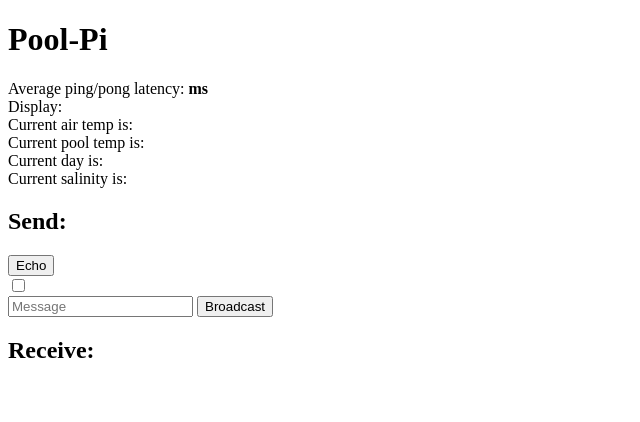
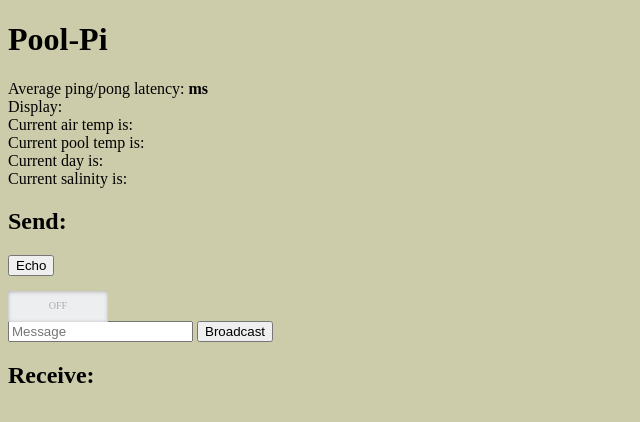
Before and after one commit to ChaseDurand/Pool-Pi, a Flask app: page / in a window 1280 px wide. Shown: the top 422 px of the page, without its empty margins (0-640 px from the left). Run offline with Flask 2, Linux system fonts and the light colour scheme; some libraries are stand-ins or nearby versions.

Commit message:
Updated css

```diff
--- a/pool-pi/static/styles.css
+++ b/pool-pi/static/styles.css
@@ -1,6 +1,117 @@
-/* Switch On Off
-Adapted from HTMLlion
-==========================*/
+body {
+  background-color: rgb(204, 203, 170);
+}
+/* common */
+.switch {
+  position: relative;
+  display: block;
+  vertical-align: top;
+  width: 100px;
+  height: 30px;
+  padding: 3px;
+  margin: 0 10px 10px 0;
+  background: linear-gradient(to bottom, #eeeeee, #ffffff 25px);
+  background-image: -webkit-linear-gradient(top, #eeeeee, #ffffff 25px);
+  border-radius: 18px;
+  box-shadow: inset 0 -1px white, inset 0 1px 1px rgba(0, 0, 0, 0.05);
+  cursor: pointer;
+  box-sizing: content-box;
+}
+.switch-input {
+  position: absolute;
+  top: 0;
+  left: 0;
+  opacity: 0;
+  box-sizing: content-box;
+}
+.switch-label {
+  position: relative;
+  display: block;
+  height: inherit;
+  font-size: 10px;
+  text-transform: uppercase;
+  background: #eceeef;
+  border-radius: inherit;
+  box-shadow: inset 0 1px 2px rgba(0, 0, 0, 0.12),
+    inset 0 0 2px rgba(0, 0, 0, 0.15);
+  box-sizing: content-box;
+}
+.switch-label:before,
+.switch-label:after {
+  position: absolute;
+  top: 50%;
+  margin-top: -0.5em;
+  line-height: 1;
+  -webkit-transition: inherit;
+  -moz-transition: inherit;
+  -o-transition: inherit;
+  transition: inherit;
+  box-sizing: content-box;
+}
+.switch-label:before {
+  content: attr(data-off);
+  right: 11px;
+  color: #aaaaaa;
+  text-shadow: 0 1px rgba(255, 255, 255, 0.5);
+}
+.switch-label:after {
+  content: attr(data-on);
+  left: 11px;
+  color: #ffffff;
+  text-shadow: 0 1px rgba(0, 0, 0, 0.2);
+  opacity: 0;
+}
+.switch-input:checked ~ .switch-label {
+  background: #e1b42b;
+  box-shadow: inset 0 1px 2px rgba(0, 0, 0, 0.15),
+    inset 0 0 3px rgba(0, 0, 0, 0.2);
+}
+.switch-input:checked ~ .switch-label:before {
+  opacity: 0;
+}
+.switch-input:checked ~ .switch-label:after {
+  opacity: 1;
+}
+.switch-handle {
+  position: absolute;
+  top: 4px;
+  left: 4px;
+  width: 28px;
+  height: 28px;
+  background: linear-gradient(to bottom, #ffffff 40%, #f0f0f0);
+  background-image: -webkit-linear-gradient(top, #ffffff 40%, #f0f0f0);
+  border-radius: 100%;
+  box-shadow: 1px 1px 5px rgba(0, 0, 0, 0.2);
+}
+.switch-handle:before {
+  content: "";
+  position: absolute;
+  top: 50%;
+  left: 50%;
+  margin: -6px 0 0 -6px;
+  width: 12px;
+  height: 12px;
+  background: linear-gradient(to bottom, #eeeeee, #ffffff);
+  background-image: -webkit-linear-gradient(top, #eeeeee, #ffffff);
+  border-radius: 6px;
+  box-shadow: inset 0 1px rgba(0, 0, 0, 0.02);
+}
+.switch-input:checked ~ .switch-handle {
+  left: 74px;
+  box-shadow: -1px 1px 5px rgba(0, 0, 0, 0.2);
+}
+
+/* Transition
+========================== */
+.switch-label,
+.switch-handle {
+  transition: All 0.3s ease;
+  -webkit-transition: All 0.3s ease;
+  -moz-transition: All 0.3s ease;
+  -o-transition: All 0.3s ease;
+}
+
+/* on off */
 .switch-on-off {
   padding: 0;
   margin: 15px 0 0;
```
